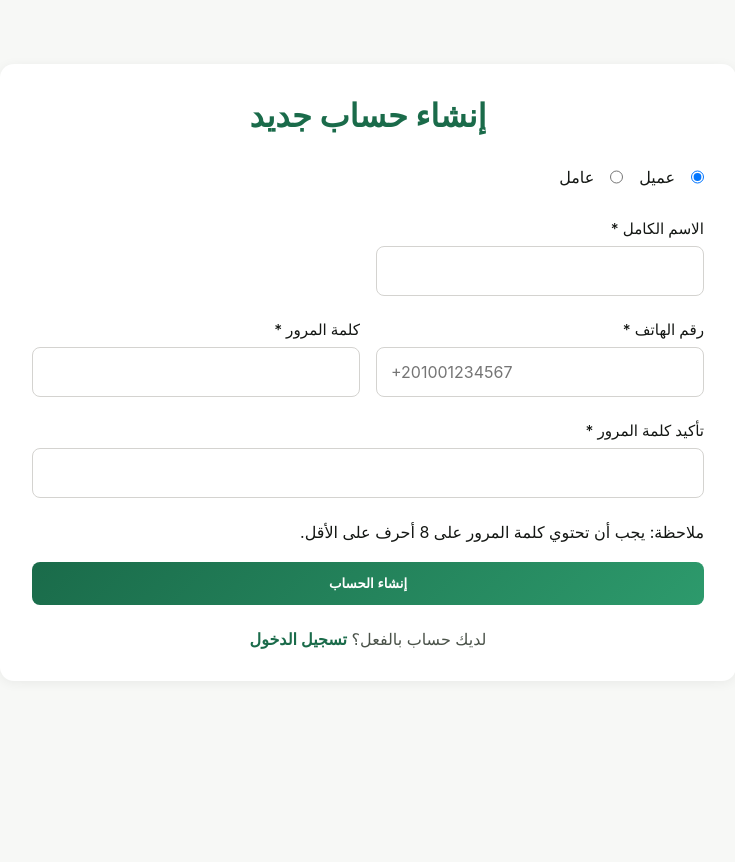
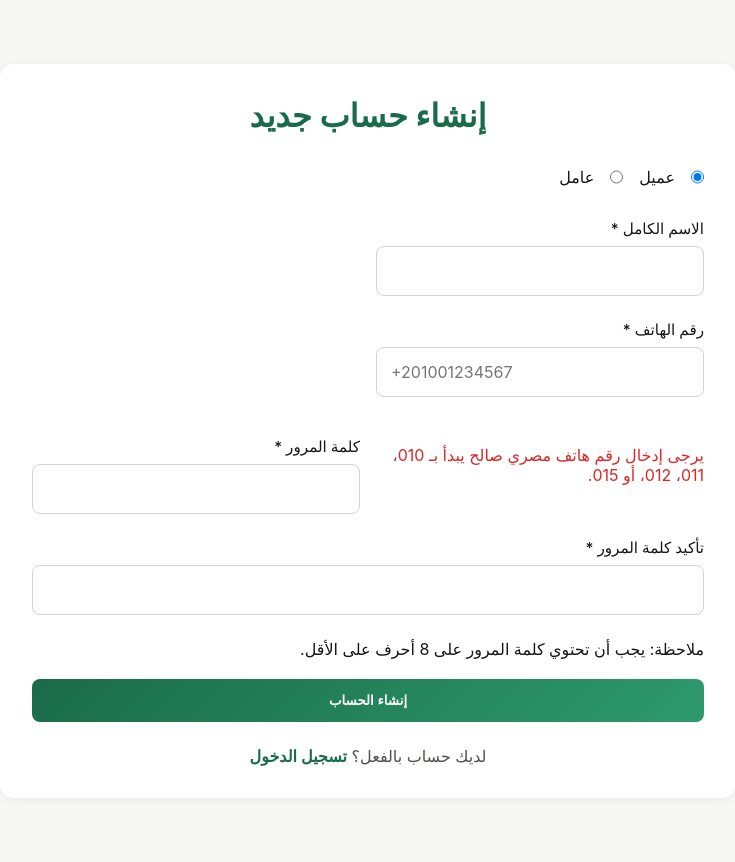
Before and after one commit to yous6sef/fixlr, a PHP site: page /pages/user/signup.php in a window 1280 px wide. Shown: the whole page, without its empty margins (272-1007 px from the left). Before the commit the page ends 649 px from the top, so only its background shows below. Run offline with PHP 8.4, Linux system fonts and the light colour scheme; tables that the repository leaves empty or names only in its code hold one stand-in row (values such as "Sample post"); some libraries are stand-ins or nearby versions.

Commit message:
some alerts in signup page

```diff
--- a/flix/pages/user/signup.php
+++ b/flix/pages/user/signup.php
@@ -429,6 +429,21 @@ foreach ($services as $service) {
             display:block;
         }
 
+        .checking-password {
+            margin-top: 1rem;
+            display:block;
+        }
+
+        .password-error {
+            margin-top: 1rem;
+            display:none;
+        }
+
+        .phone-hint {
+            margin-top: 0.5rem;
+            color: #DC2626;
+        }
+
         @media (max-width: 640px) {
             .form-row {
                 grid-template-columns: 1fr;
@@ -488,7 +503,13 @@ foreach ($services as $service) {
                     <div class="form-row">
                         <div class="form-group">
                             <label><?php echo $lang === 'ar' ? 'رقم الهاتف' : 'Phone Number'; ?> *</label>
-                            <input type="tel" name="phoneNumber" placeholder="+201001234567" required>
+                            <input type="tel" name="phoneNumber" placeholder="+201001234567" id="phone" required>
+                        </div><br>
+                        <div id="phone_hint" class="phone-hint">
+                            <p><?php echo $lang === 'ar'
+                                ? 'يرجى إدخال رقم هاتف مصري صالح يبدأ بـ 010، 011، 012، أو 015.'
+                                : 'Please enter a valid Egyptian phone number starting with 010, 011, 012, or 015.';
+                            ?></p>
                         </div>
                         <div class="form-group">
                             <label><?php echo $lang === 'ar' ? 'كلمة المرور' : 'Password'; ?> *</label>
@@ -505,12 +526,16 @@ foreach ($services as $service) {
                         <p><?php echo $lang === 'ar' ? 'كلمة المرور متطابقة مع تأكيد كلمة المرور' : 'Password match the confirm password'; ?><br><br></p>
                     </div>
 
-                    <div>
+                    <div id="checking_password" class="checking-password">
                         <p><?php echo $lang === 'ar'
                             ? 'ملاحظة: يجب أن تحتوي كلمة المرور على 8 أحرف على الأقل.'
                             : 'Note: Password must be at least 8 characters.';
                         ?></p>
                     </div><br>
+
+                    <div id="password_error" class="password-error">
+                        <p style="color: #DC2626;"><?php echo $lang === 'ar' ? 'يجب أن تحتوي كلمة المرور على 8 أحرف على الأقل.' : 'Password must be at least 8 characters.'; ?></p>
+                    </div>
 
                     <!-- Worker-Specific Fields -->
                     <div id="workerFields" class="worker-fields">
@@ -596,7 +621,7 @@ foreach ($services as $service) {
     </div>
 
     <script>
-       function switchType(type) {
+function switchType(type) {
     document.getElementById('typeInput').value = type;
 
     const workerFields = document.getElementById('workerFields');
@@ -609,32 +634,97 @@ foreach ($services as $service) {
 
     if (type === 'worker') {
         workerFields.classList.add('show');
-        requiredFiles.forEach(file => file.required = true);
+        requiredFiles.forEach(file => {
+            if (file) file.required = true;
+        });
     } else {
         workerFields.classList.remove('show');
-        requiredFiles.forEach(file => file.required = false);
+        requiredFiles.forEach(file => {
+            if (file) file.required = false;
+        });
     }
 }
 
+// Password Elements
 const password = document.getElementById('password');
 const confirmPassword = document.getElementById('confirmPassword');
 const checkIcon = document.querySelector('.checked-pass');
+const passwordError = document.getElementById('password_error');
+
+// إنشاء رسالة عدم التطابق إذا لم تكن موجودة
+let mismatchError = document.getElementById('password_mismatch');
+
+if (!mismatchError) {
+    mismatchError = document.createElement('div');
+    mismatchError.id = 'password_mismatch';
+    mismatchError.style.display = 'none';
+    mismatchError.style.color = '#DC2626';
+    mismatchError.style.marginTop = '10px';
+
+    mismatchError.textContent =
+        "<?php echo $lang === 'ar' ? 'كلمتا المرور غير متطابقتين' : 'Passwords do not match'; ?>";
+
+    passwordError.insertAdjacentElement('afterend', mismatchError);
+}
 
 function validatePassword() {
-    if (!password.value || !confirmPassword.value) {
-        checkIcon.classList.remove('show');
+    const pass = password.value;
+    const confirm = confirmPassword.value;
+
+    checkIcon.classList.remove('show');
+    passwordError.style.display = 'none';
+    mismatchError.style.display = 'none';
+
+    if (!pass && !confirm) {
         return;
     }
 
-    if (password.value === confirmPassword.value && password.value !== '') {
+    // أقل من 8 أحرف
+    if (pass.length > 0 && pass.length < 8) {
+        passwordError.style.display = 'block';
+        return;
+    }
+
+    // لا نتحقق من التطابق إلا إذا المستخدم كتب في الحقلين
+    if (pass && confirm) {
+
+        if (pass !== confirm) {
+            mismatchError.style.display = 'block';
+            return;
+        }
+
         checkIcon.classList.add('show');
-    } else {
-        checkIcon.classList.remove('show');
     }
 }
 
+// Phone Validation
+const phone = document.getElementById('phone');
+const phoneHint = document.getElementById('phone_hint');
+
+function validatePhone() {
+    const phonePattern = /^01[0125][0-9]{8}$/;
+
+    if (!phone.value) return;
+
+    if (!phonePattern.test(phone.value)) {
+        phoneHint.style.display = 'block';
+
+        phone.focus();
+    }
+        else {
+            phoneHint.style.display = 'none';
+        }
+}
+
+// Events
 password.addEventListener('input', validatePassword);
 confirmPassword.addEventListener('input', validatePassword);
-    </script>
+
+// التحقق عند مغادرة الحقل وليس أثناء كل حرف
+phone.addEventListener('input', validatePhone);
+
+// تشغيل أولي عند تحميل الصفحة
+validatePassword();
+</script>
 </body>
 </html>
```
